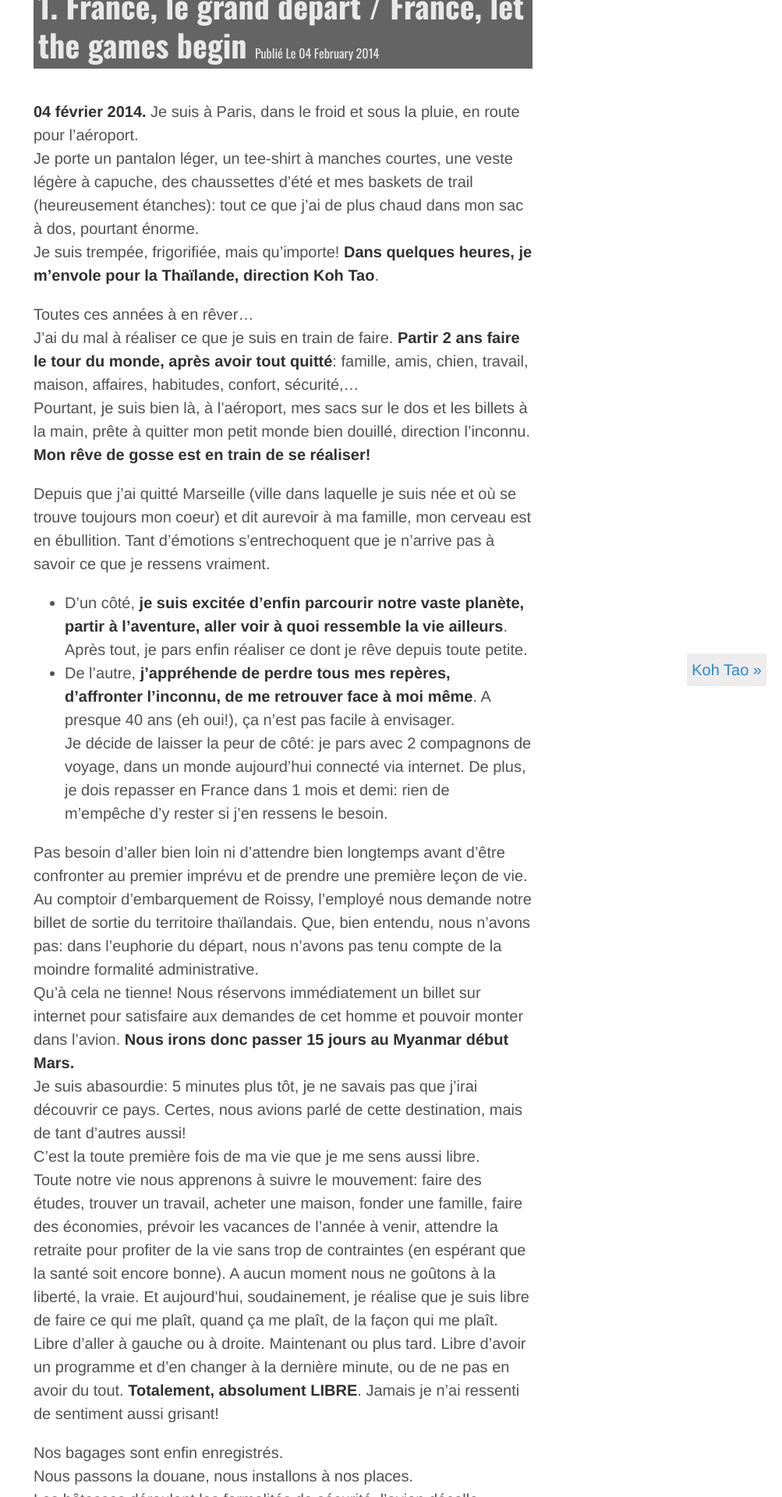
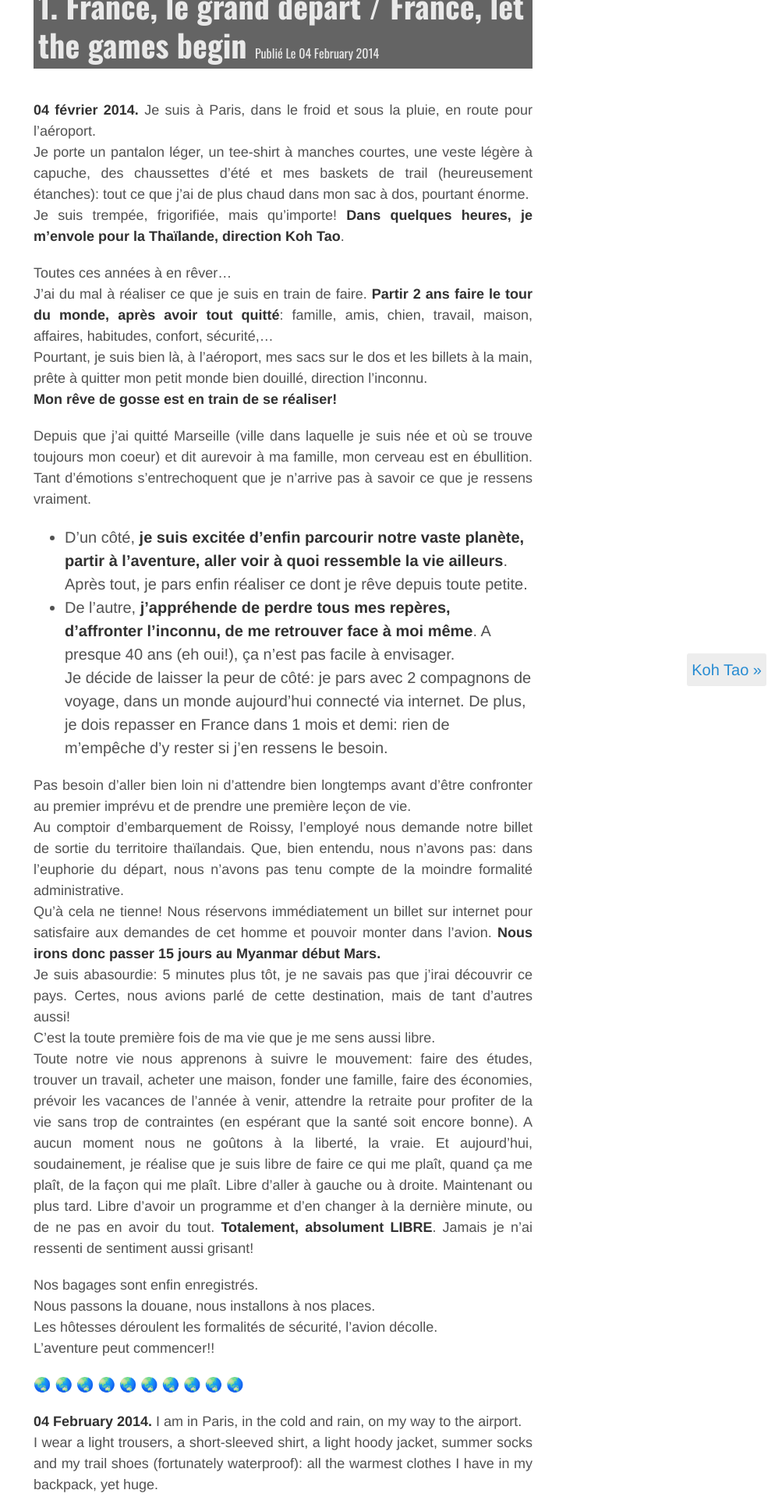
Before and after one commit to crossingborders/crossingborders.github.io, a Jekyll site: the page built from _posts/2014-02-04-France-grand-depart.md, in a window 1280 px wide. Shown: the top 1920 px of the page at 78% size, without its empty margins (277-1280 px from the left). Built offline with Jekyll 4.4.1, drawn with Linux system fonts in a browser that asks for light colours; emoji names are drawn with the system emoji font; Markdown is read by kramdown in place of the engine named in the settings.

Commit message:
Update _article.scss

```diff
--- a/public/stylesheets/_article.scss
+++ b/public/stylesheets/_article.scss
@@ -20,6 +20,12 @@ article {
       -webkit-transition: box-shadow .2s;
     }
   }
+
+  p {
+    font-size: .9rem;
+    font-weight: 300;
+    text-align: justify;
+  }
 }
 
 #google_translate_element {
```
